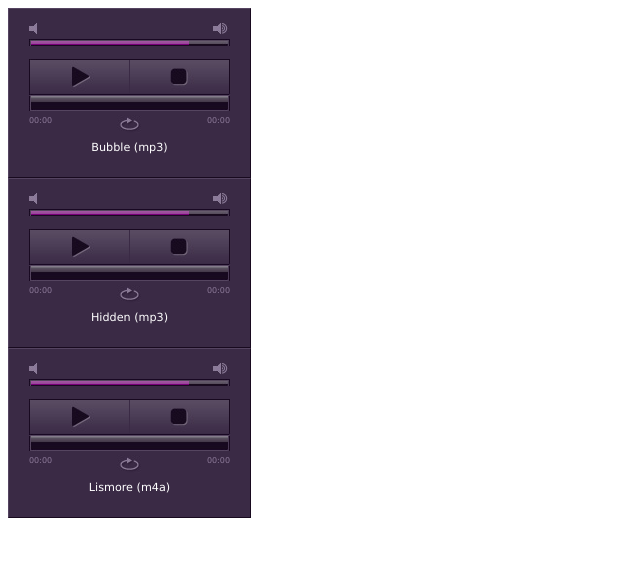
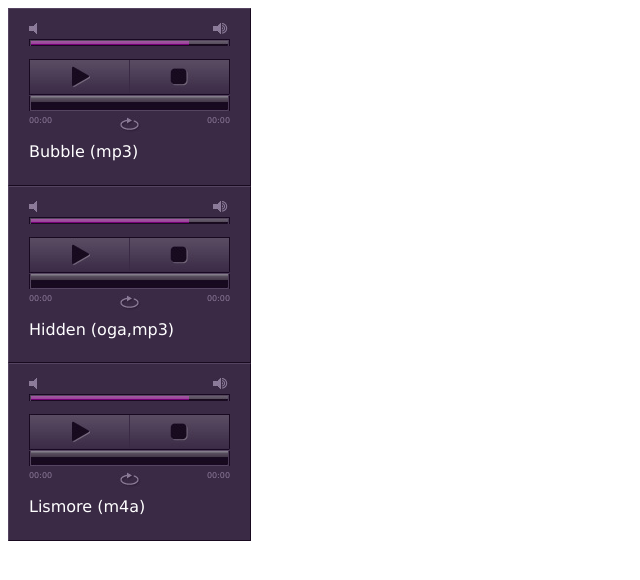
Before and after one commit to jplayer/jPlayer.injector, a website: page pink.flag.audio.html in a window 1280 px wide. Shown: the whole page, without its empty margins (0-640 px from the left). Drawn offline with Linux system fonts and the light colour scheme.

Commit message:
Updated pink.flag audio exmaple.

```diff
--- a/pink.flag.audio.html
+++ b/pink.flag.audio.html
@@ -21,14 +21,14 @@
 </head>
 <body>
 
-<audio src="http://www.jplayer.org/audio/mp3/Miaow-07-Bubble.mp3" data-title="Bubble (mp3)"></audio>
+<audio src="http://www.jplayer.org/audio/mp3/Miaow-07-Bubble.mp3" title="Bubble (mp3)"></audio>
 
-<audio data-title="Hidden (mp3)">
+<audio title="Hidden (oga,mp3)">
+	<source src="http://www.jplayer.org/audio/ogg/Miaow-02-Hidden.ogg"></source>
 	<source src="http://www.jplayer.org/audio/mp3/Miaow-02-Hidden.mp3"></source>
-	<source src="http://www.jplayer.org/audio/m4a/Miaow-04-Lismore.m4a"></source>
 </audio>
 
-<audio src="http://www.jplayer.org/audio/m4a/Miaow-04-Lismore.m4a" type="audio/mp4" data-title="Lismore (m4a)"></audio>
+<audio src="http://www.jplayer.org/audio/m4a/Miaow-04-Lismore.m4a" type="audio/mp4" title="Lismore (m4a)"></audio>
 
 </body>
 </html>
```
